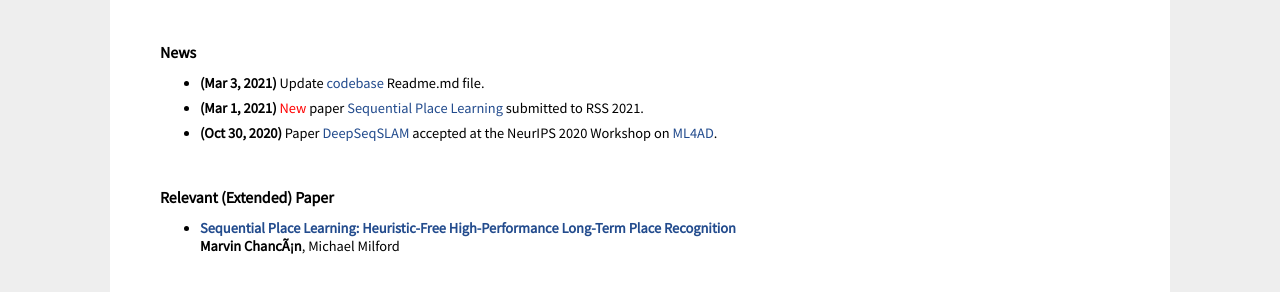
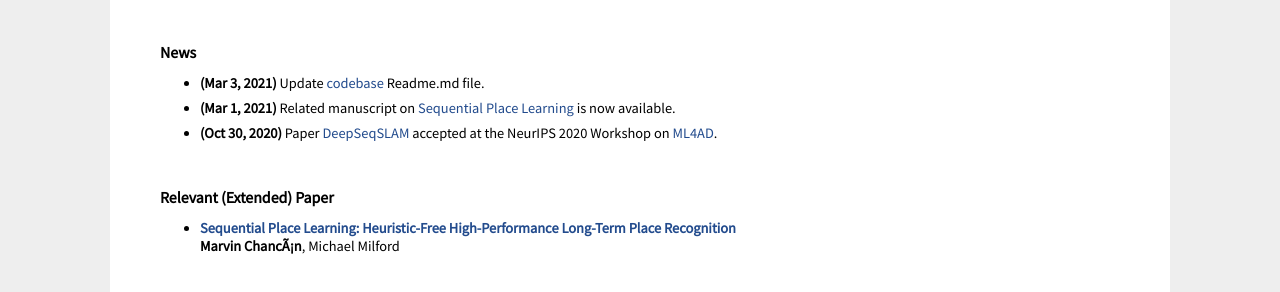
Before and after one commit to mchancan/mchancan.github.io, a Jekyll site: the page built from deepseqslam/index.html, in a window 1280 px wide. Shown: the part 799-1091 px from the top of the page. Built offline with Jekyll 4.4.1, drawn with Linux system fonts in a browser that asks for light colours; comment, search, counter and statistics services are not loaded; a style sheet for code colours, icons or effects is not loaded.

Commit message:
Update index.html

```diff
--- a/deepseqslam/index.html
+++ b/deepseqslam/index.html
@@ -60,7 +60,7 @@ title: "DeepSeqSLAM: A Trainable CNN+RNN for Joint Global Description and Sequen
 	<h3 style="margin-bottom:10px;">News</h3>
 	<ul>
 		<li><b>(Mar 3, 2021)</b> Update <a href="https://github.com/mchancan/deepseqslam" target="_blank">codebase</a> Readme.md file.</li>
-		<li><b>(Mar 1, 2021)</b> <font color = 'red'>New</font> paper <a href="https://arxiv.org/abs/2103.02074" target="_blank">Sequential Place Learning</a> submitted to RSS 2021.</li>
+		<li><b>(Mar 1, 2021)</b> Related manuscript on <a href="https://arxiv.org/abs/2103.02074" target="_blank">Sequential Place Learning</a> is now available.</li>
 		<li><b>(Oct 30, 2020)</b> Paper <a href="https://arxiv.org/abs/2011.08518" target="_blank">DeepSeqSLAM</a> accepted at the NeurIPS 2020 Workshop on <a href="https://ml4ad.github.io" target="_blank">ML4AD</a>.</li>
 	</ul>
 </td>
```
